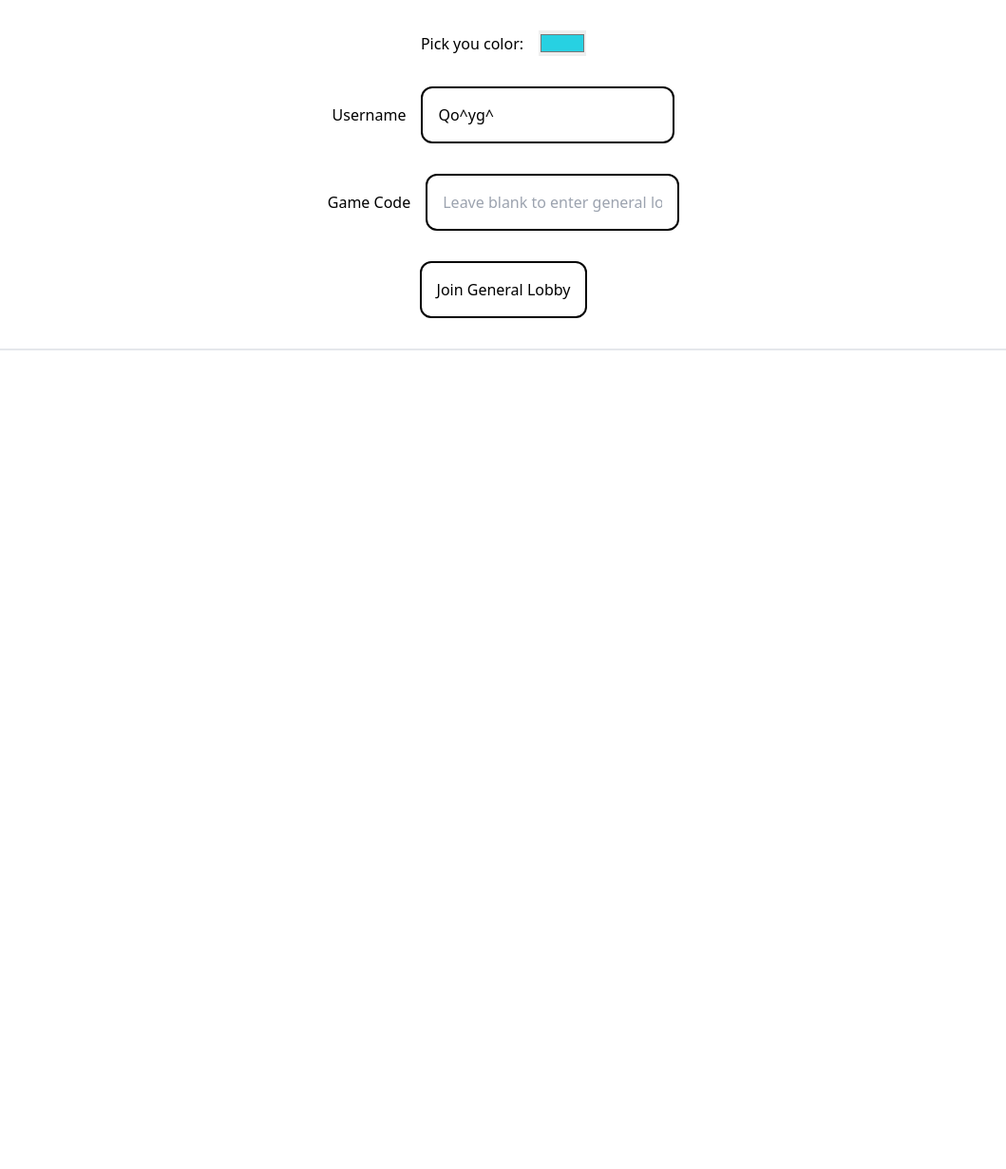
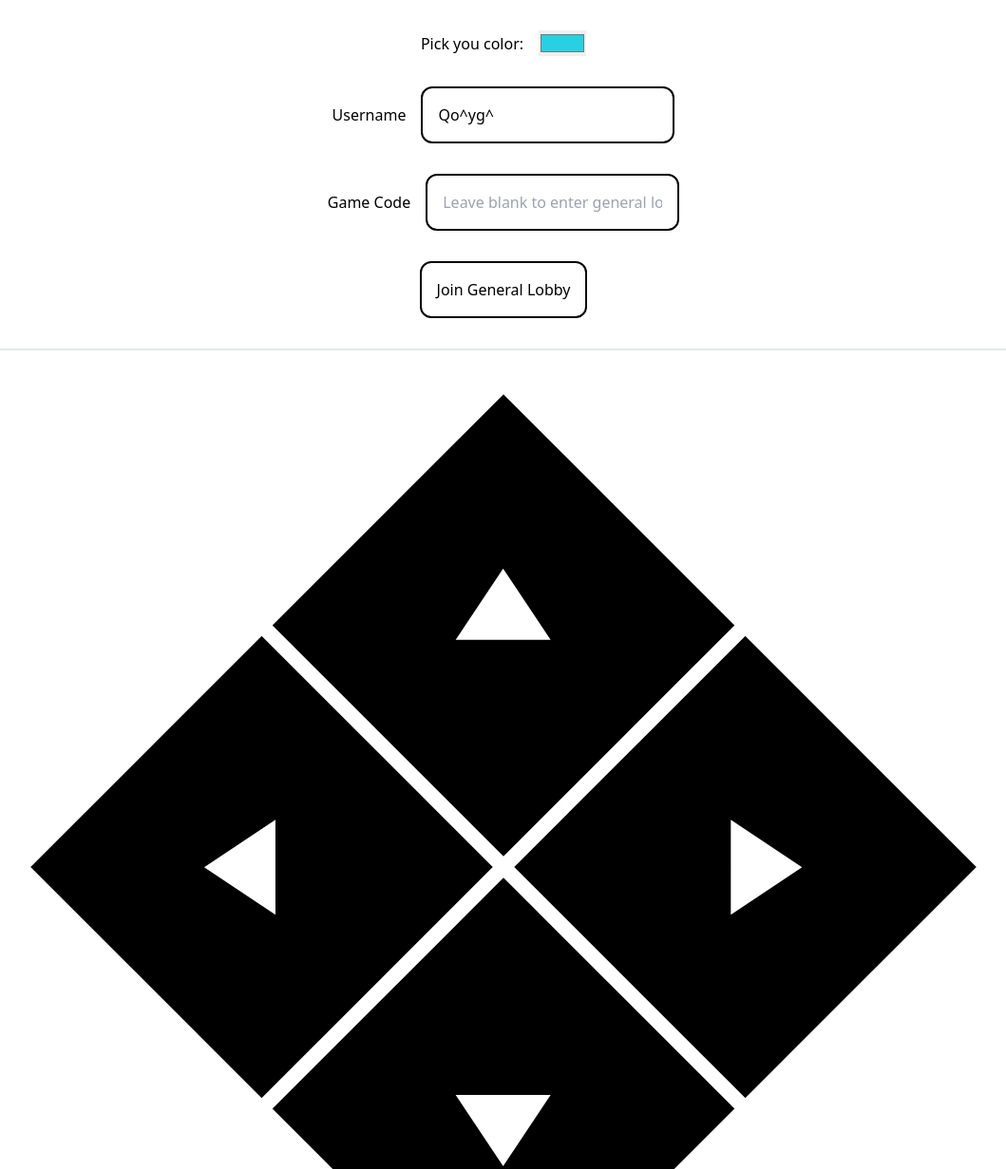
Before and after one commit to tediferJones/snake, a website: page public/index.html in a window 1280 px wide. Shown: the top 1231 px of the page at 95% size, without its empty margins (110-1169 px from the left). Drawn offline with Linux system fonts and the light colour scheme.

Commit message:
restyled onScreenControls

```diff
--- a/public/client.js
+++ b/public/client.js
@@ -10,16 +10,33 @@ function getTag(type, props, children) {
 
 // src/components/onScreenControls.ts
 function onScreenControls({ changeDirFunc }) {
-  return getTag("div", { id: "onScreenControls", className: "grid grid-cols-3 mx-auto hidden" }, [
-    getTag("div"),
-    getTag("div", { className: "aspect-square text-7xl", textContent: "\u2B06", onclick: () => changeDirFunc("ArrowUp") }),
-    getTag("div"),
-    getTag("div", { className: "aspect-square text-7xl", textContent: "\u2B05", onclick: () => changeDirFunc("ArrowLeft") }),
-    getTag("div"),
-    getTag("div", { className: "aspect-square text-7xl", textContent: "\u27A1", onclick: () => changeDirFunc("ArrowRight") }),
-    getTag("div"),
-    getTag("div", { className: "aspect-square text-7xl", textContent: "\u2B07", onclick: () => changeDirFunc("ArrowDown") }),
-    getTag("div")
+  return getTag("div", { id: "onScreenControls", className: "mx-auto aspect-square w-3/4 flex justify-center items-center" }, [
+    getTag("div", { className: "aspect-square w-3/4 grid grid-cols-2 mx-auto rotate-45" }, [
+      getTag("div", {
+        className: "aspect-square bg-black m-2 flex justify-center items-center",
+        onclick: () => changeDirFunc("ArrowUp")
+      }, [
+        getTag("div", { className: "mb-8 mr-8 -rotate-45 w-0 h-0 border-l-[50px] border-r-[50px] border-b-[75px] border-transparent border-b-white" })
+      ]),
+      getTag("div", {
+        className: "aspect-square bg-black m-2 flex justify-center items-center",
+        onclick: () => changeDirFunc("ArrowRight")
+      }, [
+        getTag("div", { className: "mb-8 ml-8 rotate-45 w-0 h-0 border-l-[50px] border-r-[50px] border-b-[75px] border-transparent border-b-white" })
+      ]),
+      getTag("div", {
+        className: "aspect-square bg-black m-2 flex justify-center items-center",
+        onclick: () => changeDirFunc("ArrowLeft")
+      }, [
+        getTag("div", { className: "mt-8 mr-8 rotate-45 w-0 h-0 border-l-[50px] border-r-[50px] border-t-[75px] border-transparent border-t-white" })
+      ]),
+      getTag("div", {
+        className: "aspect-square bg-black m-2 flex justify-center items-center",
+        onclick: () => changeDirFunc("ArrowDown")
+      }, [
+        getTag("div", { className: "mt-8 ml-8 -rotate-45 w-0 h-0 border-l-[50px] border-r-[50px] border-t-[75px] border-transparent border-t-white" })
+      ])
+    ])
   ]);
 }
 
@@ -95,7 +112,6 @@ var submitFunc = function(e) {
   const username = document.querySelector("#username").value;
   document.querySelector("#connectForm")?.classList.add("hidden");
   document.querySelector("#connectedInfo")?.classList.remove("hidden");
-  document.querySelector("#onScreenControls")?.classList.remove("hidden");
   console.log(color);
   ws = new WebSocket(`${protocol === "http:" ? "ws" : "wss"}://${host}?gameCode=${gameCode || "general"}&color=${color}&username=${username}`);
   ws.onmessage = (ws) => {
@@ -123,6 +139,7 @@ var roundingDir = {
 var drawPlayerSet = new Set(["playing", "winner"]);
 var renders = {
   running: (msg) => {
+    document.querySelector("#onScreenControls")?.classList.remove("hidden");
     const boardElement = clearContainer("board");
     boardElement.appendChild(board({ boardSize: msg.boardSize }));
     Object.values(msg.players).filter((player) => drawPlayerSet.has(player.state) || drawPlayerSet.has(player.oldState)).forEach((player) => {
@@ -211,6 +228,7 @@ var renders = {
     renders.running(msg);
     const rematch = msg.players[msg.uuid].state === "rematch";
     const leaderboard = clearContainer("leaderboard");
+    document.querySelector("#onScreenControls")?.classList.add("hidden");
     const highlightColor = {
       winner: "bg-yellow-500",
       gameOver: "bg-red-500",
@@ -231,10 +249,7 @@ var renders = {
       ]),
       ...Object.values(msg.players).filter((player) => player.pos.length > 0).sort((a, b) => b.pos.length - a.pos.length).map((player, i) => getTag("div", { className: `flex gap-4 items-center justify-between p-4 w-full ${highlightColor[player.state]}` }, [
         getTag("span", { textContent: `${i + 1}.)` }),
-        getTag("span", {
-          textContent: player.username,
-          className: `text-xl font-bold`
-        }),
+        getTag("span", { textContent: player.username, className: `text-xl font-bold` }),
         getTag("span", { textContent: player.pos.length.toString() })
       ]))
     ]));
@@ -246,7 +261,7 @@ document.addEventListener("keydown", (e) => {
     changeDirection(e.key);
   }
 });
-document.body.className = "flex flex-col gap-8 justify-between max-h-screen max-w-screen";
+document.body.className = "flex flex-col gap-8 justify-between max-w-screen";
 document.body.append(getTag("div", { className: "p-8 border-b-2 flex-wrap" }, [
   getTag("form", { id: "connectForm", className: "flex flex-col justify-center items-center gap-8", onsubmit: submitFunc }, [
     getTag("label", { className: "flex items-center gap-4", textContent: "Pick you color:", htmlFor: "colorPicker" }, [
@@ -300,4 +315,4 @@ document.body.append(getTag("div", { className: "p-8 border-b-2 flex-wrap" }, [
     getTag("span", { id: "gameState" }),
     getTag("span", { id: "playerCount" })
   ])
-]), getTag("div", { id: "board", className: "aspect-square flex justify-center items-center" }), getTag("div", { id: "leaderboard", className: "w-min mx-auto" }), onScreenControls({ changeDirFunc: changeDirection }));
+]), getTag("div", { id: "board", className: "flex justify-center items-center" }), onScreenControls({ changeDirFunc: changeDirection }), getTag("div", { id: "leaderboard", className: "w-min mx-auto mb-8" }));
--- a/src/client.ts
+++ b/src/client.ts
@@ -25,6 +25,7 @@ const drawPlayerSet = new Set(['playing', 'winner'])
 
 const renders: { [key in ClientGameData['gameState']]: (gameData: ClientGameData) => void } = {
   running: (msg) => {
+    document.querySelector('#onScreenControls')?.classList.remove('hidden');
     // Draw game board
     const boardElement = clearContainer('board');
     boardElement.appendChild(board({ boardSize: msg.boardSize }));
@@ -114,7 +115,8 @@ const renders: { [key in ClientGameData['gameState']]: (gameData: ClientGameData
   done: (msg) => {
     renders.running(msg)
     const rematch = msg.players[msg.uuid].state === 'rematch';
-    const leaderboard = clearContainer('leaderboard')
+    const leaderboard = clearContainer('leaderboard');
+    document.querySelector('#onScreenControls')?.classList.add('hidden');
     const highlightColor: { [key: string]: string } = {
       winner: 'bg-yellow-500',
       gameOver: 'bg-red-500',
@@ -140,13 +142,7 @@ const renders: { [key in ClientGameData['gameState']]: (gameData: ClientGameData
         .map((player, i) =>
           t('div', { className: `flex gap-4 items-center justify-between p-4 w-full ${highlightColor[player.state]}` }, [
             t('span', { textContent: `${i + 1}.)` }),
-            t('span', {
-              textContent: player.username,
-              className: `text-xl font-bold`
-              // ${player.state === 'winner' ? 'bg-yellow-500' :
-              //   player.state === 'gameOver' ? 'bg-red-500' :
-              //     player.state === 'rematch' ? 'bg-green-500' : ''}`
-            }),
+            t('span', { textContent: player.username, className: `text-xl font-bold` }),
             t('span', { textContent: player.pos.length.toString() }),
           ])
         )
@@ -211,7 +207,7 @@ function submitFunc(e: SubmitEvent) {
   const username = (document.querySelector('#username') as HTMLInputElement).value;
   document.querySelector('#connectForm')?.classList.add('hidden');
   document.querySelector('#connectedInfo')?.classList.remove('hidden');
-  document.querySelector('#onScreenControls')?.classList.remove('hidden');
+  // document.querySelector('#onScreenControls')?.classList.remove('hidden');
   console.log(color);
 
   ws = new WebSocket(`${protocol === 'http:' ? 'ws' : 'wss'}://${host}?gameCode=${gameCode || 'general'}&color=${color}&username=${username}`)
@@ -235,7 +231,7 @@ document.addEventListener('keydown', e => {
   }
 });
 
-document.body.className = 'flex flex-col gap-8 justify-between max-h-screen max-w-screen';
+document.body.className = 'flex flex-col gap-8 justify-between max-w-screen';
 
 document.body.append(
   // t('div', { className: 'p-8 flex flex-col gap-8 justify-between items-center border-b-2 flex-wrap' }, [
@@ -296,7 +292,7 @@ document.body.append(
     ]),
     // t('div', { className: 'w-0 h-0 border-l-[50px] border-r-[50px] border-b-[100px] border-transparent border-b-blue-500' }),
   ]),
-  t('div', { id: 'board', className: 'aspect-square flex justify-center items-center' }),
-  t('div', { id: 'leaderboard', className: 'w-min mx-auto' }),
-  onScreenControls({ changeDirFunc: changeDirection })
+  t('div', { id: 'board', className: 'flex justify-center items-center' }),
+  onScreenControls({ changeDirFunc: changeDirection }),
+  t('div', { id: 'leaderboard', className: 'w-min mx-auto mb-8' }),
 );
--- a/src/components/onScreenControls.ts
+++ b/src/components/onScreenControls.ts
@@ -1,15 +1,44 @@
 import t from '@/lib/getTag'
 
 export default function onScreenControls({ changeDirFunc }: { changeDirFunc: Function }) {
-  return t('div', { id: 'onScreenControls', className: 'grid grid-cols-3 mx-auto hidden' }, [
-    t('div'),
-    t('div', { className: 'aspect-square text-7xl', textContent: '⬆', onclick: () => changeDirFunc('ArrowUp') }),
-    t('div'),
-    t('div', { className: 'aspect-square text-7xl', textContent: '⬅', onclick: () => changeDirFunc('ArrowLeft') }),
-    t('div'),
-    t('div', { className: 'aspect-square text-7xl', textContent: '➡', onclick: () => changeDirFunc('ArrowRight') }),
-    t('div'),
-    t('div', { className: 'aspect-square text-7xl', textContent: '⬇', onclick: () => changeDirFunc('ArrowDown') }),
-    t('div'),
+  return t('div', { id: 'onScreenControls', className: 'mx-auto aspect-square w-3/4 flex justify-center items-center' }, [
+    t('div', { className: 'aspect-square w-3/4 grid grid-cols-2 mx-auto rotate-45' /*hidden'*/ }, [
+      t('div', {
+        className: 'aspect-square bg-black m-2 flex justify-center items-center',
+        onclick: () => changeDirFunc('ArrowUp')
+      }, [
+          t('div', { className: 'mb-8 mr-8 -rotate-45 w-0 h-0 border-l-[50px] border-r-[50px] border-b-[75px] border-transparent border-b-white' }),
+        ]),
+      t('div', {
+        className: 'aspect-square bg-black m-2 flex justify-center items-center',
+        onclick: () => changeDirFunc('ArrowRight')
+      }, [
+          t('div', { className: 'mb-8 ml-8 rotate-45 w-0 h-0 border-l-[50px] border-r-[50px] border-b-[75px] border-transparent border-b-white' }),
+        ]),
+      t('div', {
+        className: 'aspect-square bg-black m-2 flex justify-center items-center',
+        onclick: () => changeDirFunc('ArrowLeft')
+      }, [
+          t('div', { className: 'mt-8 mr-8 rotate-45 w-0 h-0 border-l-[50px] border-r-[50px] border-t-[75px] border-transparent border-t-white' }),
+        ]),
+      t('div', {
+        className: 'aspect-square bg-black m-2 flex justify-center items-center',
+        onclick: () => changeDirFunc('ArrowDown')
+      }, [
+          t('div', { className: 'mt-8 ml-8 -rotate-45 w-0 h-0 border-l-[50px] border-r-[50px] border-t-[75px] border-transparent border-t-white' }),
+        ]),
+    ])
   ])
+
+  // return t('div', { id: 'onScreenControls', className: 'grid grid-cols-3 mx-auto hidden' }, [
+  //   t('div'),
+  //   t('div', { className: 'aspect-square text-7xl', textContent: '⬆', onclick: () => changeDirFunc('ArrowUp') }),
+  //   t('div'),
+  //   t('div', { className: 'aspect-square text-7xl', textContent: '⬅', onclick: () => changeDirFunc('ArrowLeft') }),
+  //   t('div'),
+  //   t('div', { className: 'aspect-square text-7xl', textContent: '➡', onclick: () => changeDirFunc('ArrowRight') }),
+  //   t('div'),
+  //   t('div', { className: 'aspect-square text-7xl', textContent: '⬇', onclick: () => changeDirFunc('ArrowDown') }),
+  //   t('div'),
+  // ])
 }
--- a/src/lib/GamesManager.ts
+++ b/src/lib/GamesManager.ts
@@ -18,6 +18,8 @@ export default class GamesManager {
   actions: { [key in Actions]: (ws: ClientSocket, msg: ClientMsg<key>) => void }
 
   constructor() {
+    this.defaultTickRate = 500;
+    this.defaultBoardSize = 6;
     this.allGames = {};
     this.movements = {
       'ArrowUp':    { row: -1, col: 0 },
@@ -62,8 +64,6 @@ export default class GamesManager {
         this.sendClientMsg(ws.data.gameCode)
       }
     }
-    this.defaultTickRate = 500;
-    this.defaultBoardSize = 6;
   }
 
   joinLobby(ws: ClientSocket) {
```
Also changed, not shown: public/style.css.
